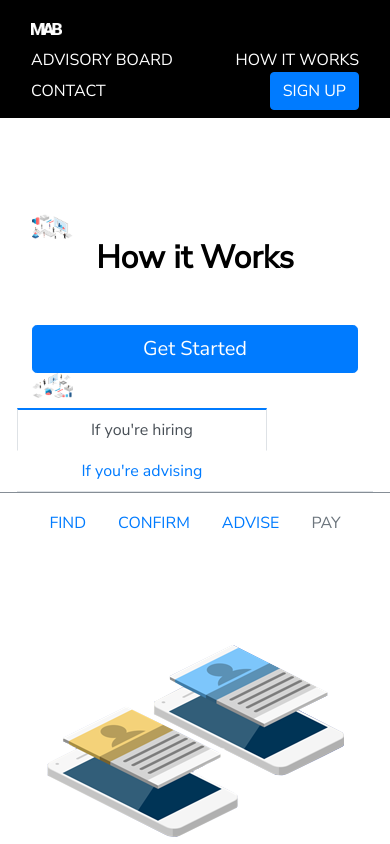
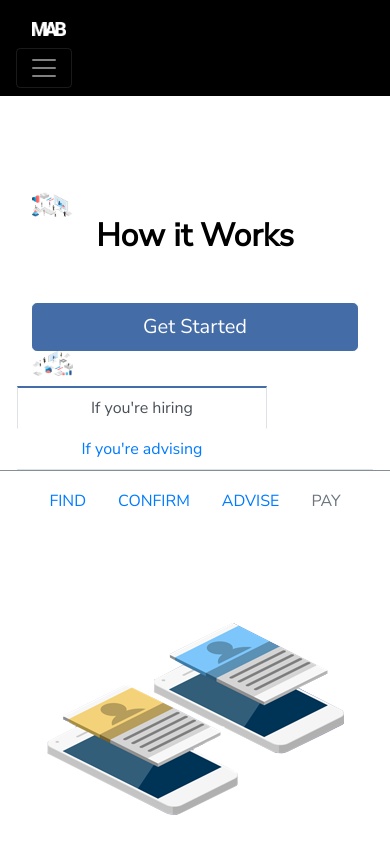
Before and after one commit to Bid4Group/mab-landingpage, a website: page index.html in a window 390 px wide. Shown: the top 844 px of the page. Drawn offline with Linux system fonts and the light colour scheme.

Commit message:
Fixed responsive navigation bar. Added color blue.

```diff
--- a/index.html
+++ b/index.html
@@ -28,13 +28,26 @@
   <body>
 
     <!-- Navigation -->
-    <nav class="navbar navbar-light static-top">
-      <div class="container">
-        <a class="navbar-brand" href="#"><img src="./img/mab_logo.png" class="img-fluid mab-navbar-logo"></a>
-        <a class="mab-navbar-link" href="#">ADVISORY BOARD</a>
-        <a class="mab-navbar-link" href="#">HOW IT WORKS</a>
-        <a class="mab-navbar-link" href="#">CONTACT</a>
-        <a class="btn btn-primary" href="#">SIGN UP</a>
+    <nav class="navbar navbar-expand-lg static-top navbar-dark bg-dark">
+      <a class="navbar-brand" href="/"><img src="./img/mab_logo.png" class="mab-navbar-logo"></a>
+      <button class="navbar-toggler" type="button" data-toggle="collapse" data-target="#navbarNav" aria-controls="navbarNav" aria-expanded="false" aria-label="Toggle navigation">
+        <span class="navbar-toggler-icon"></span>
+      </button>
+      <div class="collapse navbar-collapse justify-content-end" id="navbarNav">
+        <ul class="nav">
+          <li class="nav-item active">
+            <a class="nav-link mab-navbar-link" href="#">ADVISORY BOARD <span class="sr-only">(current)</span></a>
+          </li>
+          <li class="nav-item">
+            <a class="nav-link mab-navbar-link" href="#">HOW IT WORKS</a>
+          </li>
+          <li class="nav-item">
+            <a class="nav-link mab-navbar-link" href="#">PRICING</a>
+          </li>
+          <li class="nav-item">
+            <a class="nav-link btn btn-primary" href="#">SIGN UP</a>
+          </li>
+        </ul>
       </div>
     </nav>
 
--- a/scss/_global.scss
+++ b/scss/_global.scss
@@ -11,3 +11,8 @@ h6 {
   @include body-font;
   font-weight: 700;
 }
+
+.btn-primary {
+  background-color: $blue;
+  border-color: $blue;
+}
--- a/scss/_navigation.scss
+++ b/scss/_navigation.scss
@@ -1,9 +1,10 @@
 .navbar {
-    background-color: $black;
+    background-color: $black !important;
 }
 
 .mab-navbar-logo {
     width: 10%;
+    margin-left: 1rem;
 }
 
 .mab-navbar-link {
--- a/scss/_variables.scss
+++ b/scss/_variables.scss
@@ -14,7 +14,7 @@ $gray-800: #343a40 !default;
 $gray-900: #212529 !default;
 $black: #000 !default;
 
-$blue: #007bff !default;
+$blue: #446ca7 !default;
 $indigo: #6610f2 !default;
 $purple: #6f42c1 !default;
 $pink: #e83e8c !default;
```
Also changed, not shown: css/landing-page.css, css/landing-page.min.css.
